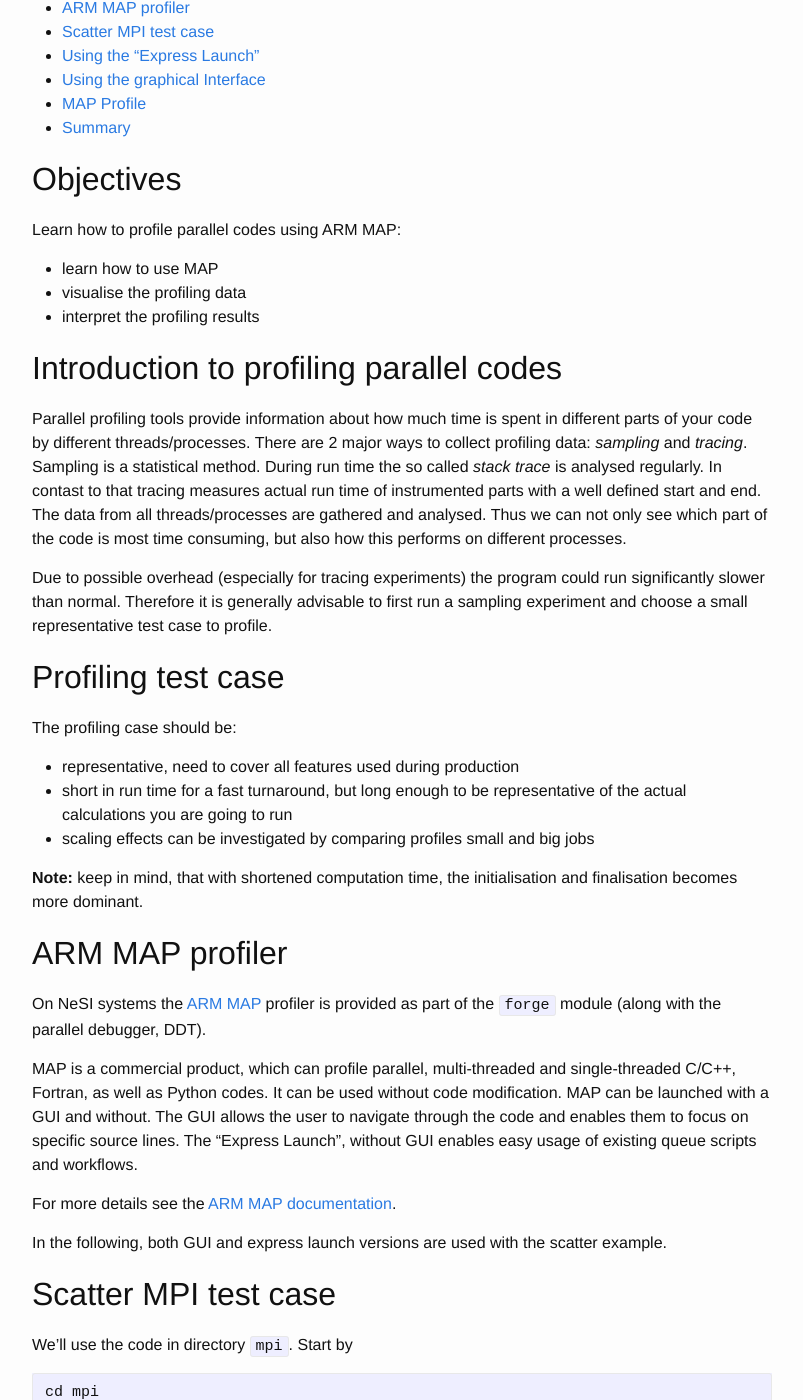
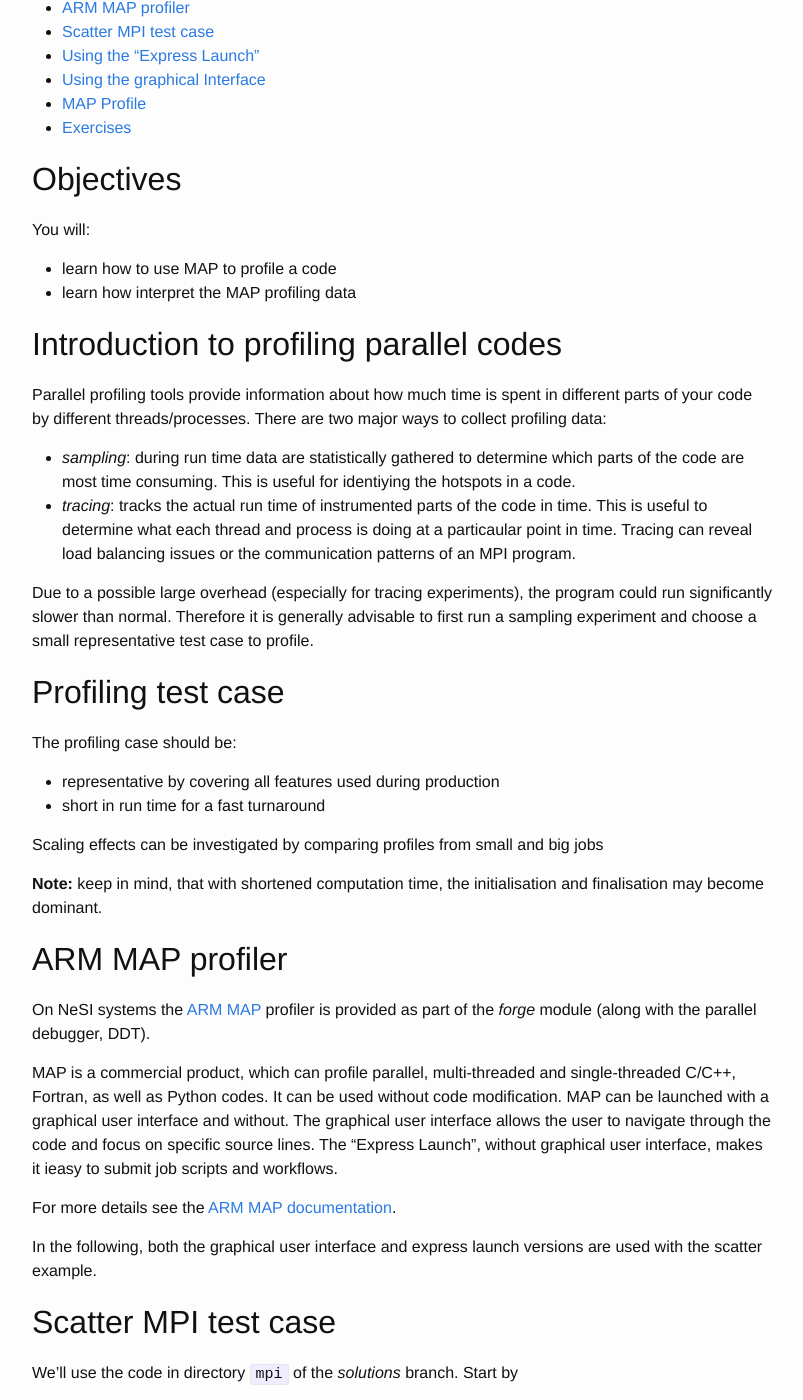
Before and after one commit to nesi/perf-training, a Jekyll site: the page built from _lessons/python-scatter/06-profiling_with_MAP.md, in a window 1280 px wide and 1400 px high, scrolled down 487 px. Shown: the whole window, without its empty margins (238-1041 px from the left). Built offline with Jekyll 4.4.1, drawn with Linux system fonts in a browser that asks for light colours; some of the changed text lies outside the part shown.

Commit message:
- removed the -nx -ny and -nc options...

````diff
--- a/_lessons/python-scatter/06-profiling_with_MAP.md
+++ b/_lessons/python-scatter/06-profiling_with_MAP.md
@@ -7,52 +7,52 @@
 
 ## Objectives
 
-Learn how to profile parallel codes using ARM MAP:
+You will:
 
-* learn how to use MAP
-* visualise the profiling data
-* interpret the profiling results
+* learn how to use MAP to profile a code
+* learn how interpret the MAP profiling data
 
 ## Introduction to profiling parallel codes
 
 Parallel profiling tools provide information about how much time is spent in different parts of your code by different threads/processes.
-There are 2 major ways to collect profiling data: *sampling* and *tracing*. Sampling is a statistical method. During run time the so called *stack trace* is analysed regularly. In contast to that tracing measures actual run time of instrumented parts with a well defined start and end. The data from all threads/processes are gathered and analysed. Thus we can not only see which part of the code is most time consuming, but also how this performs on different processes.
+There are two major ways to collect profiling data:
+ * *sampling*: during run time data are statistically gathered to determine which parts of the code are most time consuming. This is useful for identiying the hotspots in a code.
+ * *tracing*: tracks the actual run time of instrumented parts of the code in time. This is useful to determine what each thread and process is doing at a particaular point in time. Tracing can reveal load balancing issues or the communication patterns of an MPI program.
 
-Due to possible overhead (especially for tracing experiments) the program could run significantly slower than normal. Therefore it is generally advisable to first run a sampling experiment and choose a small representative test case to profile.
+Due to a possible large overhead (especially for tracing experiments), the program could run significantly slower than normal. Therefore it is generally advisable to first run a sampling experiment and choose a small representative test case to profile.
 
 ## Profiling test case
 
 The profiling case should be:
-* representative, need to cover all features used during production
-* short in run time for a fast turnaround, but long enough to be representative of the actual calculations you are going to run
-* scaling effects can be investigated by comparing profiles small and big jobs
+* representative by covering all features used during production
+* short in run time for a fast turnaround
 
-**Note:** keep in mind, that with shortened computation time, the initialisation and finalisation becomes more dominant.
+Scaling effects can be investigated by comparing profiles from small and big jobs
+
+**Note:** keep in mind, that with shortened computation time, the initialisation and finalisation may become dominant.
 
 
 ## ARM MAP profiler
 
-On NeSI systems the [ARM MAP](https://www.arm.com/products/development-tools/server-and-hpc/forge/map) profiler is provided as part of the `forge` module (along with the parallel debugger, DDT).
+On NeSI systems the [ARM MAP](https://www.arm.com/products/development-tools/server-and-hpc/forge/map) profiler is provided as part of the *forge* module (along with the parallel debugger, DDT).
 
 MAP is a commercial product, which can profile parallel, multi-threaded and single-threaded C/C++, Fortran, as well as Python codes. It can be used without code modification.
-MAP can be launched with a GUI and without. The GUI allows the user to navigate through the code and enables them to focus on specific source lines. The "Express Launch", without GUI enables easy usage of existing queue scripts and workflows.
+MAP can be launched with a graphical user interface and without. The graphical user interface allows the user to navigate through the code and focus on specific source lines. The "Express Launch", without graphical user interface, makes it ieasy to submit job scripts and workflows.
 
 For more details see the [ARM MAP documentation](https://developer.arm.com/docs/101136/latest/map).
 
-In the following, both GUI and express launch versions are used with the scatter example.
+In the following, both the graphical user interface and express launch versions are used with the scatter example.
 
 ## Scatter MPI test case
 
-We'll use the code in directory `mpi`. Start by
+We'll use the code in directory `mpi` of the *solutions* branch. Start by
 
 ```
+git --fetch all
+git checkout solutions
 cd mpi
 ```
 
-The MPI version of scatter performs the default test case within a short time (less than 20 seconds). We could argue that this is too short. Thus, we increase the problem size:
-```
-python scatter.py -c -nx 256 -ny 256 -nc 256
-```
 ## Using the "Express Launch"
 
 To use ARM MAP we need to load `module load forge` in our batch script and add `map --profile` in front of the parallel run statements. Thus, `srun` and its options, as well as our executable and its arguments are passed to MAP.
@@ -60,18 +60,21 @@
 
 ```
 module load forge
-map --profile srun python scatter.py -c -nx 256 -ny 256 -nc 256
+map --profile srun --tasks=8 python scatter.py
 ```
 
-As a result some general information about the program run is printed to stdout from MAP as well as a file with the profiling information. This has the file ending `.map`. The results can be view by launching map with that file (see section [MAP Profile](#map-profile) ).
+As a result some general information about the program run is printed to stdout from MAP as well as a file with the profiling information. This has the file ending `.map`. The results can be viewed by launching *map* with that file (see section [MAP Profile](#map-profile) ).
 
 ## Using the graphical Interface
 
-The GUI can be started after loading `module load forge` and launching `map`.
+The graphical user interface can be started after loading `module load forge` and launching
+```
+map
+```
 
 [![ARM MAP main](images/ARM_MAP_main.png)](images/ARM_MAP_main.png)
 
-In the profile menu we need to specify the executable (in this case `python`), the arguments (here `scatter.py -c`) and a working directory. Additional to that, we need to define the parallelisation parameters, e.g. one MPI process and 8 OMP threads.
+Click on "PROFILE". In the profile menu we need to specify the executable (in this case `python`), the arguments (here `scatter.py` and any additional options if present) and a working directory. Additional to that, we need to define the parallelisation parameters, e.g. 8 MPI processes.
 
 [![ARM MAP main](images/ARM_MAP_run.png)](images/ARM_MAP_run.png)
 
@@ -85,9 +88,9 @@
 
 [![example-map-scatter](images/ARM_MAP_scatter_mpi.png)](images/ARM_MAP_scatter_mpi.png)
 
-On top various metrics can be displayed, which can be switched in the "Metrics" menu.
+On top, various metrics can be selected in the "Metrics" menu.
 In the middle part, a source code navigator connects line by line with profiling data.
-Most interesting for us here, is the profiling table on the bottom. Presenting the most time consuming parts of the program with function names, the actual source code, and its location.
+Most interesting for us here, is the profiling table on the bottom, which presents the most time consuming parts of the program with function names, the actual source code, and its location.
 For more detail, the table can be extended with the most time consuming parts of the contained sub-function calls.
 
 The Metrics part can be changed to:
@@ -102,7 +105,6 @@
 
 [![example-map-scatter_CPU](images/ARM_MAP_scatter_mpi_CPU.png)](images/ARM_MAP_scatter_mpi_CPU.png)
 
+## Exercises
 
-## Summary
-
-You should now be able to profile parallel programs using MAP to help understand where time is being and where we should start to optimise.
+ *
````
